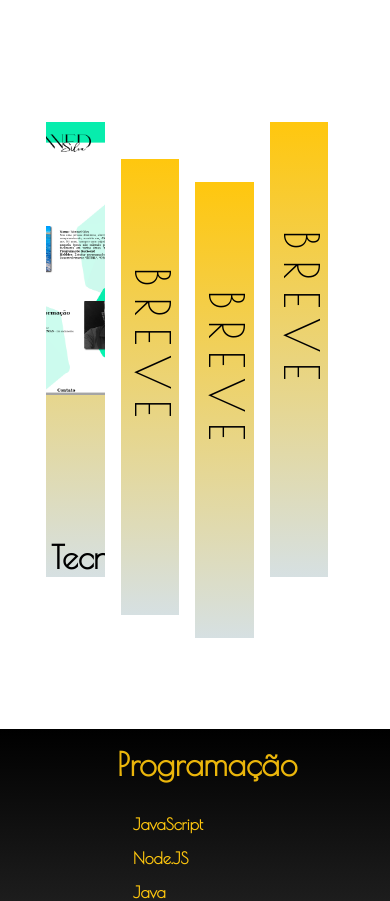
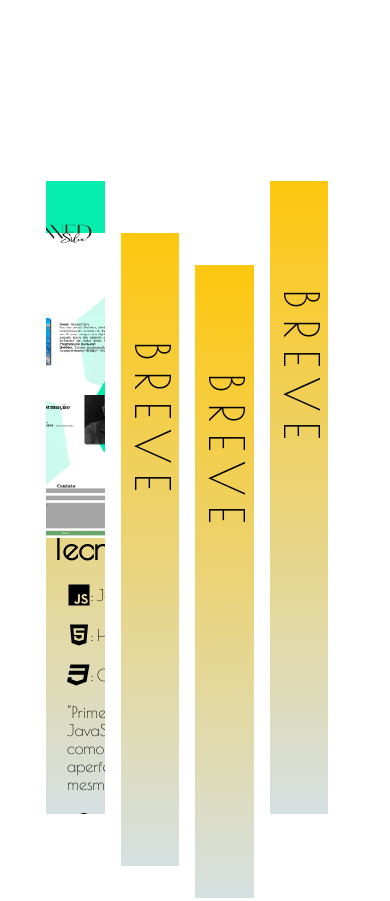
Before and after one commit to wenned/Portfolio-React, a React (Create React App) app: page / in a window 390 px wide. Shown: the part 2900-3801 px from the top of the page. Built offline with nearby package versions, Linux system fonts and the light colour scheme; a web font is replaced by a local one.

Commit message:
atualizacao medias querys PROJETOS

```diff
--- a/src/components/infoprojetos/InfoProjeto.module.css
+++ b/src/components/infoprojetos/InfoProjeto.module.css
@@ -1,6 +1,6 @@
 .Container{
     position:absolute;
-    right: 15rem;
+    right: 10%;
     top: 14rem;
     width: 500px;
 }
@@ -15,6 +15,7 @@
     align-items: center;
     text-align: center;
 }
+
 .Container div svg{
     font-size: 3rem;
 }
@@ -23,11 +24,36 @@
     text-align: justify;
 }
 
-/* .Container div:nth-child(5){
-    z-index: ;
-} */
+@media (max-width: 1250px) {
+    .Container{right: 5%;}
+}
 
-@media (max-width: 480px) {
+@media (max-width: 1158px) {
+
+    .Container{right: 1%;}
+}
+
+@media (max-width: 1020px) {
+
+    .Container{
+        top: 29rem;
+        right: 5%;
+        width: 90%;
+    }
+}
+
+@media (max-width: 820px) {
+
+    .Container{top: 35rem;}
+}
+
+@media (max-width: 768px) {
+
+    .Container{top: 37rem;}
+
+}
+
+@media (max-width: 566px) {
 
     .Container{
         top: 26rem;
@@ -45,3 +71,21 @@
     .Container div svg{
         font-size: 1.5rem;}
 }
+
+@media (max-width: 566px) {
+
+    .Container div:nth-child(4){
+        width: 320px;
+        font-size: 16px;
+        left: 1%;
+    }
+
+    .Container div:nth-child(5){
+        bottom: -13%;
+        position: absolute;
+    }
+}
+
+@media (max-width: 414px) {
+    .Container{top: 55%;}
+}
--- a/src/components/layout_projeto/LayoutProjeto.module.css
+++ b/src/components/layout_projeto/LayoutProjeto.module.css
@@ -86,13 +86,41 @@
     left: -6rem;
     }
 
-@media (max-width: 480px) {
+@media (max-width: 1158px) {
 
+    .l1 span{ background-size: 400px;}
+}
+
+@media (max-width: 1062px) {
+
+    .l1 span{ background-size: 350px;}
+}
+
+@media (max-width: 1020px) {
     .l1 span{
         width: 100%;
         height: 60%;
-        background-size: 270px;
+        background-size: 310px;
     }
+
+}
+
+@media (max-width: 820px) {
+
+    .l1 span{
+        top: -10%;
+        background-size: 350px;
+    }
+}
+
+@media (max-width: 768px) {
+
+    .l1 span {top: -4%;
+    background-size: 400px;
+    }
+}
+
+@media (max-width: 480px) {
 
     .l2 span{
         font-size: 3rem;
@@ -110,6 +138,21 @@
 
 }
 
+@media (max-width: 412px) {
+
+    .l1 span {top: -4%;
+        background-size: 325px;
+    }
+}
+
+
+@media (max-width: 412px) {
+
+    .l1 span {top: -3%;
+        background-size: 275px;
+    }
+}
+
 .active{
     position: absolute;
     height: 90%;
--- a/src/pages/Sobre.js
+++ b/src/pages/Sobre.js
@@ -13,7 +13,7 @@ function Sobre(){
                         <br/>
                         <p>Sou uma pessoa dinâmica, aberto a novas experiências, sempre tentando ser pontual e cumprir compromissos, nascido em, <strong>Cândido Mendes, MA</strong>, mudei-me para <strong>Imperatriz, MA</strong> aos 16 anos, sempre com objetivo de me especializar na area da tecnologia, mesmo naquela época não sabendo para qual área realmente focar, sempre me adaptei facilmente em varias áreas da programação tanto, <strong>Programação Back-end</strong>, onde foi meu primeiro contato com programação, e agora nessa nova fase com <strong>Programação Fronte-end</strong></p>
                         <br/>
-                        <p><strong>Hobbies:</strong> Estudar programação, <strong>"JavaScript", "Python", "JAVA", "POSTGRESQL"</strong>. Desemvolvimento Web: <strong>"NODE.JS", "REACT", "NEXT.JS", "HTML", "CSS"</strong>.</p>
+                        <p><strong>Hobbies:</strong> Estudar programação, <strong>"JavaScript", "Python", "JAVA", "POSTGRESQL", "MongoDB"</strong>. Desemvolvimento Web: <strong>"NODE.JS", "REACT", "NEXT.JS", "HTML", "CSS"</strong>.</p>
                 </div>
 
                 <div >
@@ -30,11 +30,6 @@ function Sobre(){
                     <p>"Tenho trabalhado em projetos pessoais para desenvolver minhas habilidades em programação. Entre elas <strong>React, JavaScript, Python e Postgresql.</strong> Durante o processo, estou aprendendo a lidar com autenticação de usuários e armazenamento de dados. Além disso, fui capaz de solucionar problemas técnicos por conta própria, destacando minha capacidade de pensar de forma crítica e encontrar soluções. Estou animado para continuar aprendendo e aplicando meus conhecimentos em futuros projetos."</p>
                 </div>
 
-
-
-            {/* <div className={style.l2}></div>
-            <div className={style.v2}></div> */}
-
         </section>
         )
 }
--- a/src/styles/Projetos.module.css
+++ b/src/styles/Projetos.module.css
@@ -3,7 +3,7 @@
     position: relative;
     justify-content: center;
     align-items: center;
-    height: 90vh;
+    height: 125vh;
     flex-wrap: wrap;
     overflow: hidden;
 }
--- a/src/styles/Sobre.module.css
+++ b/src/styles/Sobre.module.css
@@ -131,7 +131,7 @@
         bottom: -1%;}
 }
 
-@media (max-width: 412px){
+@media (max-width: 414px){
 
     .imG{top: -1%;}
 
@@ -146,7 +146,18 @@
     .conteiner div:nth-child(4){bottom: -1%;}
 }
 
-@media (max-width: 362px){
+@media (max-width: 375px){
 
-    .conteiner{height: 180vh;}
+    .conteiner{height: 200vh;}
+
+    .imG{top: -1.5%;}
+
+    .conteiner div:nth-child(2){
+        bottom: 2%;}
+
+    .conteiner div:nth-child(3){
+        bottom: 2%;}
+
+    .conteiner div:nth-child(4){
+        bottom: 1%;}
 }
```
